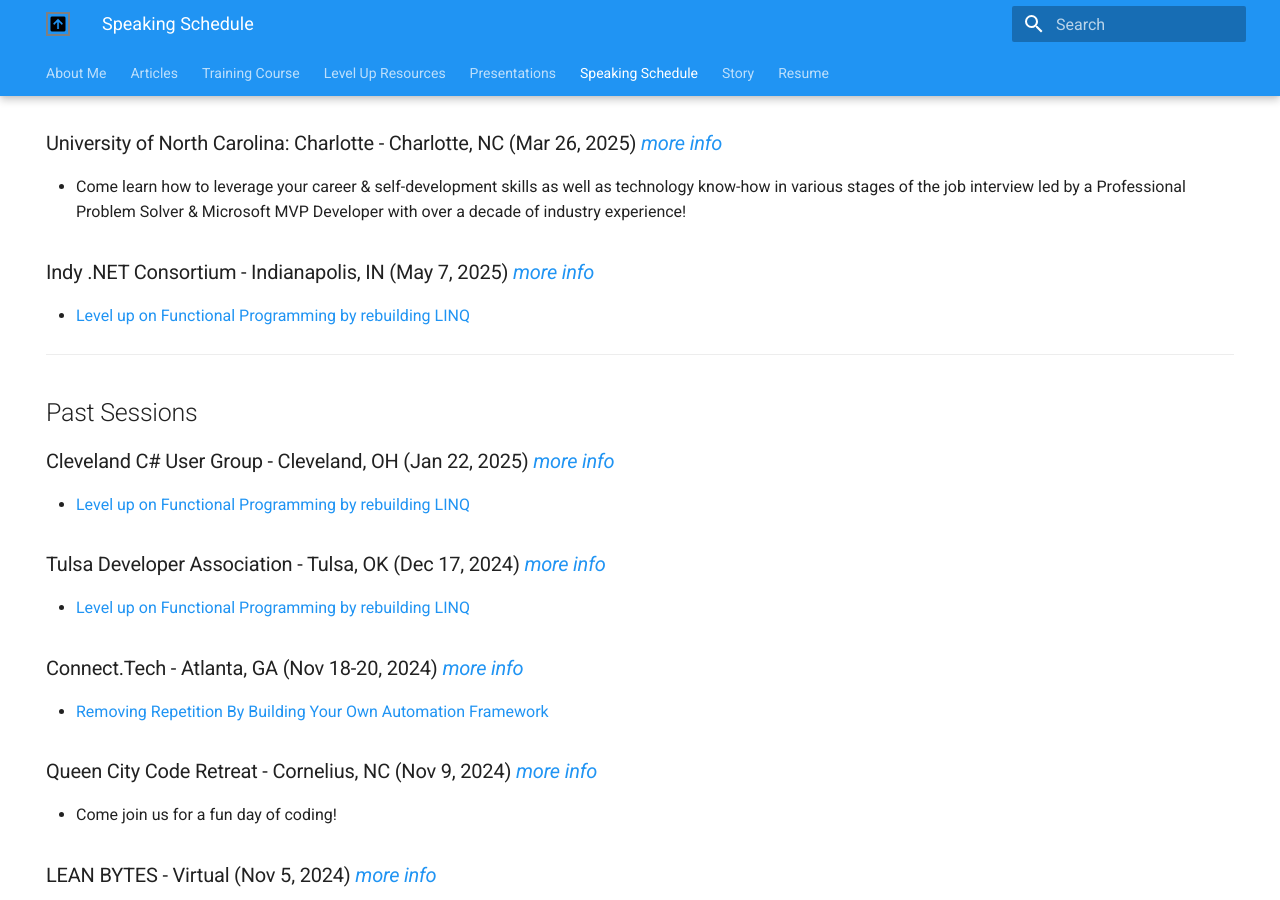
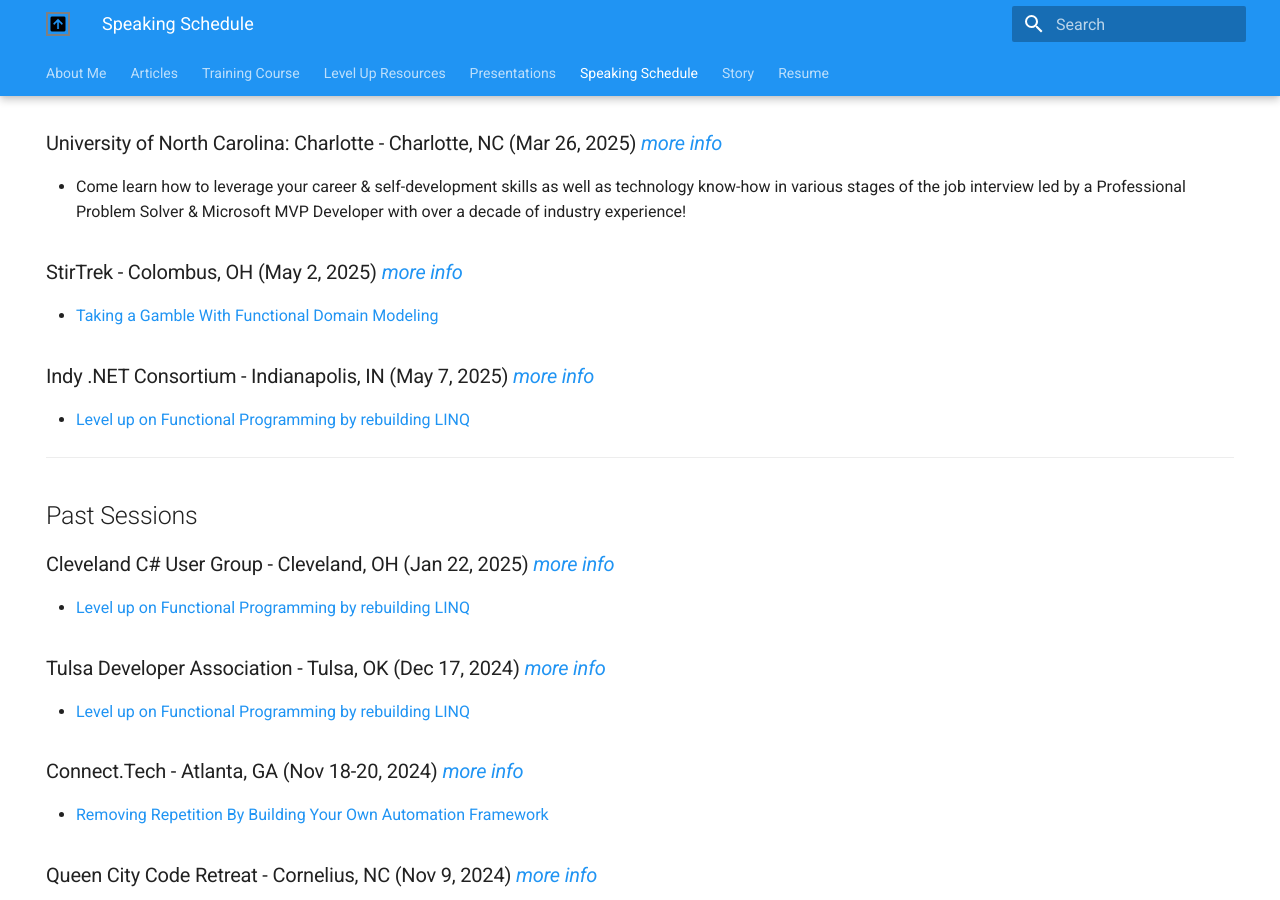
Before and after one commit to cameronpresley/blog, an MkDocs documentation site: the page built from docs/speaking-schedule.md, in a window 1280 px wide and 900 px high, scrolled down 358 px. Built offline with MkDocs 1.6.1 and Material for MkDocs 9.7.7, drawn with Linux system fonts in a browser that asks for light colours; plug-ins that fetch from the network failed and are left out.

Commit message:
Added StirTrek to the Speaking List (#117)

```diff
--- a/docs/speaking-schedule.md
+++ b/docs/speaking-schedule.md
@@ -18,6 +18,10 @@
 ### University of North Carolina: Charlotte - Charlotte, NC (Mar 26, 2025) _[more info](https://charlotte-csm.symplicity.com/students/?s=event&ss=ws&mode=form&id=e912ef77bc019314e4cfc18f5df7ea78)_
 
 - Come learn how to leverage your career & self-development skills as well as technology know-how in various stages of the job interview led by a Professional Problem Solver & Microsoft MVP Developer with over a decade of industry experience!
+
+### StirTrek - Colombus, OH (May 2, 2025) _[more info](https://stirtrek.com/)_
+
+- [Taking a Gamble With Functional Domain Modeling](presentations.md#taking-a-gamble-with-functional-domain-modeling)
 
 ### Indy .NET Consortium - Indianapolis, IN (May 7, 2025) _[more info](https://www.meetup.com/indy-net-consortium/events/305129423)_
 
```
